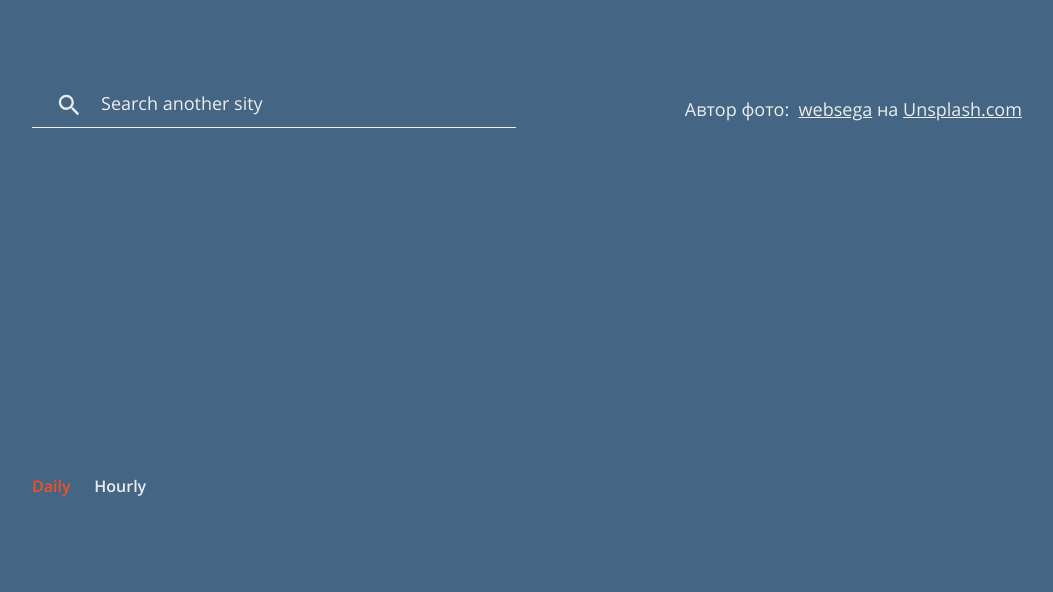
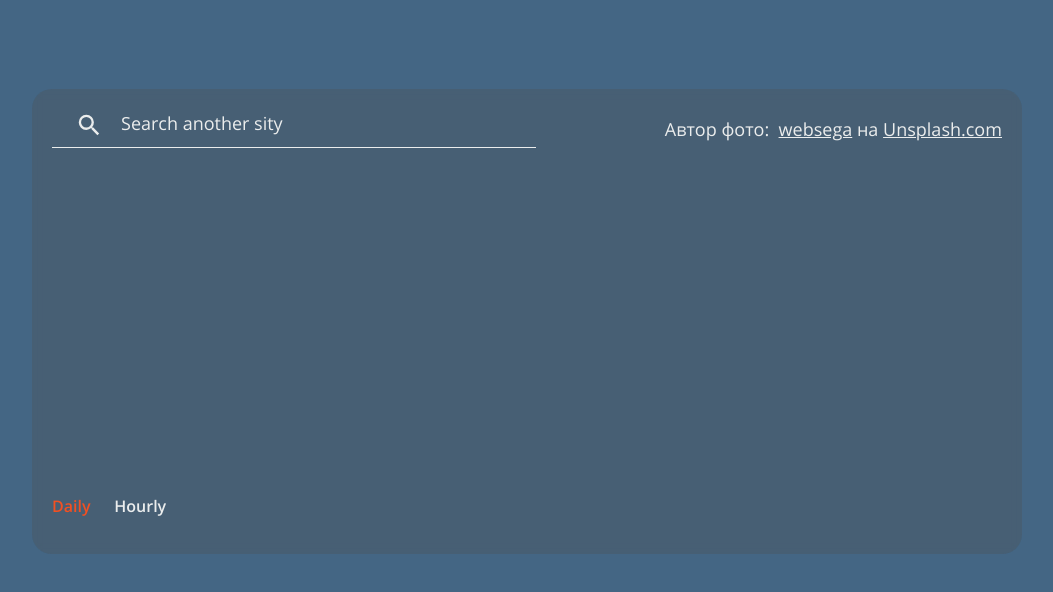
Before and after one commit to websega/pure-js-weather, a website built with webpack: page src/index.html in a window 1280 px wide. Shown: the whole page, without its empty margins (113-1166 px from the left). Built offline with nearby package versions, Linux system fonts and the light colour scheme; no server answers.

Commit message:
add overlay

```diff
--- a/src/assets/scss/blocks/app.scss
+++ b/src/assets/scss/blocks/app.scss
@@ -5,3 +5,10 @@
   padding: rem(89) rem(145);
   background-color: #446684;
 }
+
+.overlay {
+  background: rgba(80, 80, 80, 0.3);
+  backdrop-filter: blur(5px);
+  padding: 20px;
+  border-radius: 20px;
+}
--- a/src/index.html
+++ b/src/index.html
@@ -26,6 +26,7 @@
 
   <body>
     <div class="app">
+      <div class="overlay">
         <header class="header">
           <form class="header__form">
             <label for="input-search" class="input__label">
@@ -68,7 +69,10 @@
           <button class="tabs__tab" id="hourly">Hourly</button>
         </div>
 
+        <div>
           <div class="forecast"></div>
+        </div>
+      </div>
     </div>
   </body>
 </html>
```
Also changed, not shown: src/assets/js/service/unsplashService.js (line endings or trailing spaces). Lines whose indentation alone changed are shown as unchanged.
